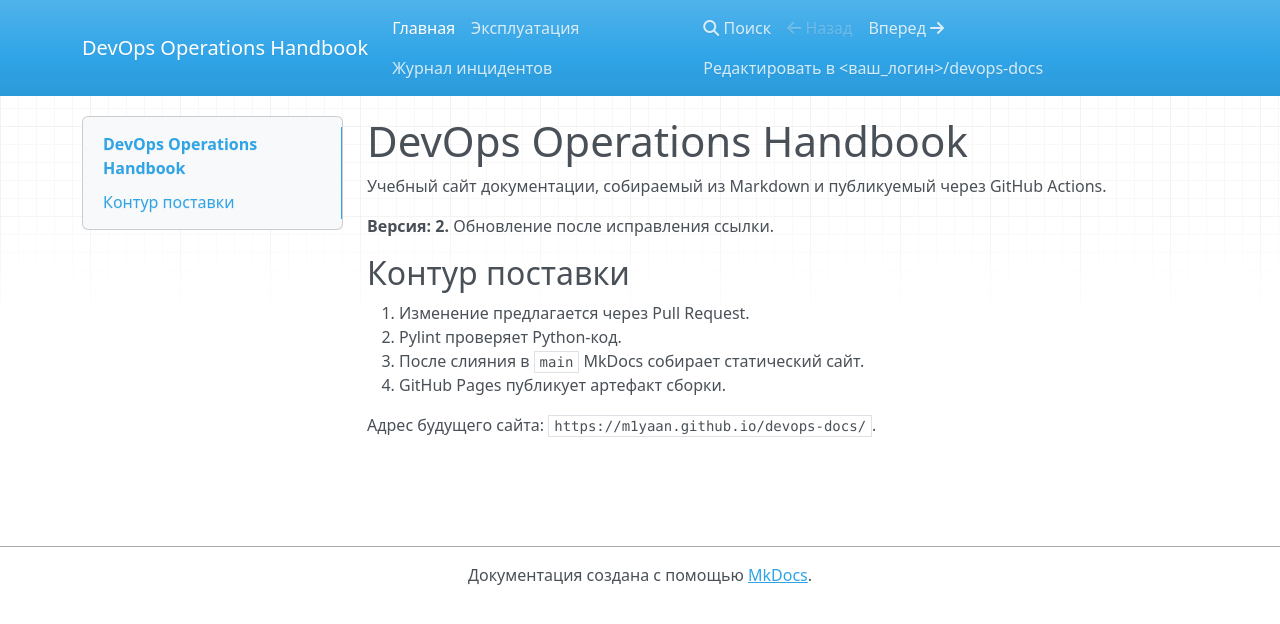
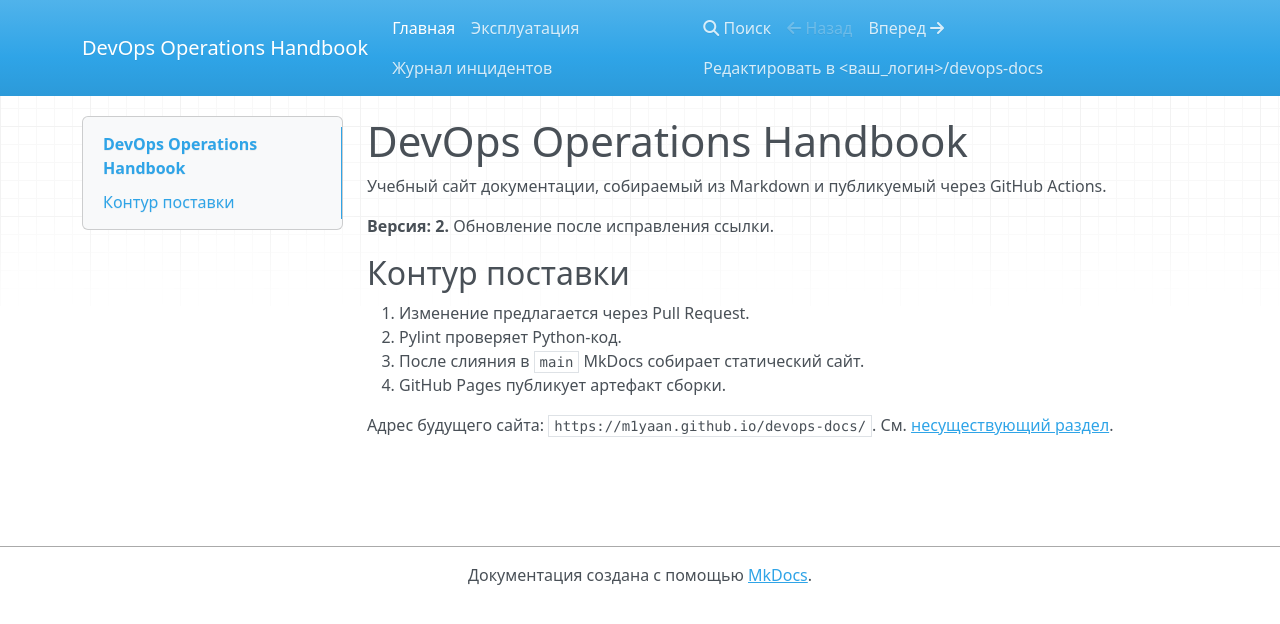
Before and after one commit to m1yaan/devops-docs, an MkDocs documentation site: the page built from docs/index.md, in a window 1280 px wide. Shown: the top 624 px of the page. Built offline with MkDocs 1.6.1, drawn with Linux system fonts in a browser that asks for light colours; nearby versions of some CDN libraries.

Commit message:
docs: test broken link in PR

```diff
--- a/docs/index.md
+++ b/docs/index.md
@@ -12,3 +12,4 @@
 4. GitHub Pages публикует артефакт сборки.
 
 Адрес будущего сайта: `https://m1yaan.github.io/devops-docs/`.
+См. [несуществующий раздел](missing-page.md).
```
